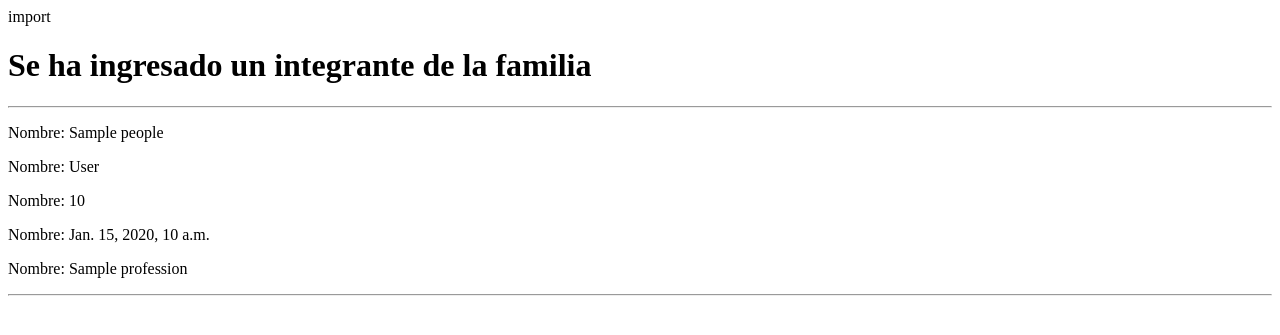
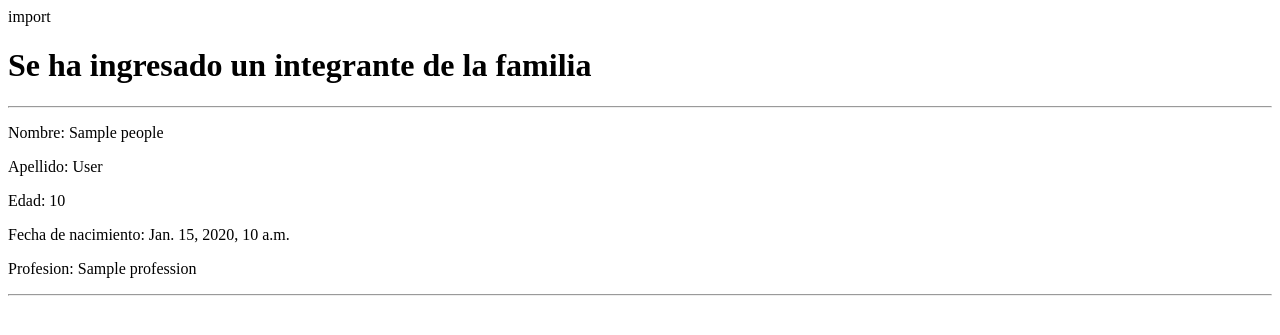
Before and after one commit to AndreaRegueira/my_first_mvt, a Django app: template mvt_andrea_regueira/family/templates/family/create_family_data.html in a window 1280 px wide. Shown: the top 335 px of the page. Run offline with Django 4.2, Linux system fonts and the light colour scheme; the template is opened without the code that fills it: most values are stand-ins (such as "Sample title", 1, 10 or a date in 2020).

Commit message:
Depure HTML templates, and modify view's family app

```diff
--- a/mvt_andrea_regueira/family/templates/family/create_family_data.html
+++ b/mvt_andrea_regueira/family/templates/family/create_family_data.html
@@ -10,10 +10,10 @@ import <!DOCTYPE html>
     <h1>Se ha ingresado un integrante de la familia</h1>
     <hr>
     <p>Nombre:  {{people.name}}</p>
-    <p>Nombre:  {{people.last_name}}</p>
-    <p>Nombre:  {{people.age}}</p>
-    <p>Nombre:  {{people.date_of_birth}}</p>
-    <p>Nombre:  {{people.profession}}</p>
+    <p>Apellido:  {{people.last_name}}</p>
+    <p>Edad:  {{people.age}}</p>
+    <p>Fecha de nacimiento:  {{people.date_of_birth}}</p>
+    <p>Profesion:  {{people.profession}}</p>
     <hr>
 </body>
 </html>
```
Also changed, not shown: mvt_andrea_regueira/family/templates/family/list_family_peoples.html (+6 -5 lines), mvt_andrea_regueira/family/views.py (+4 -3 lines).
